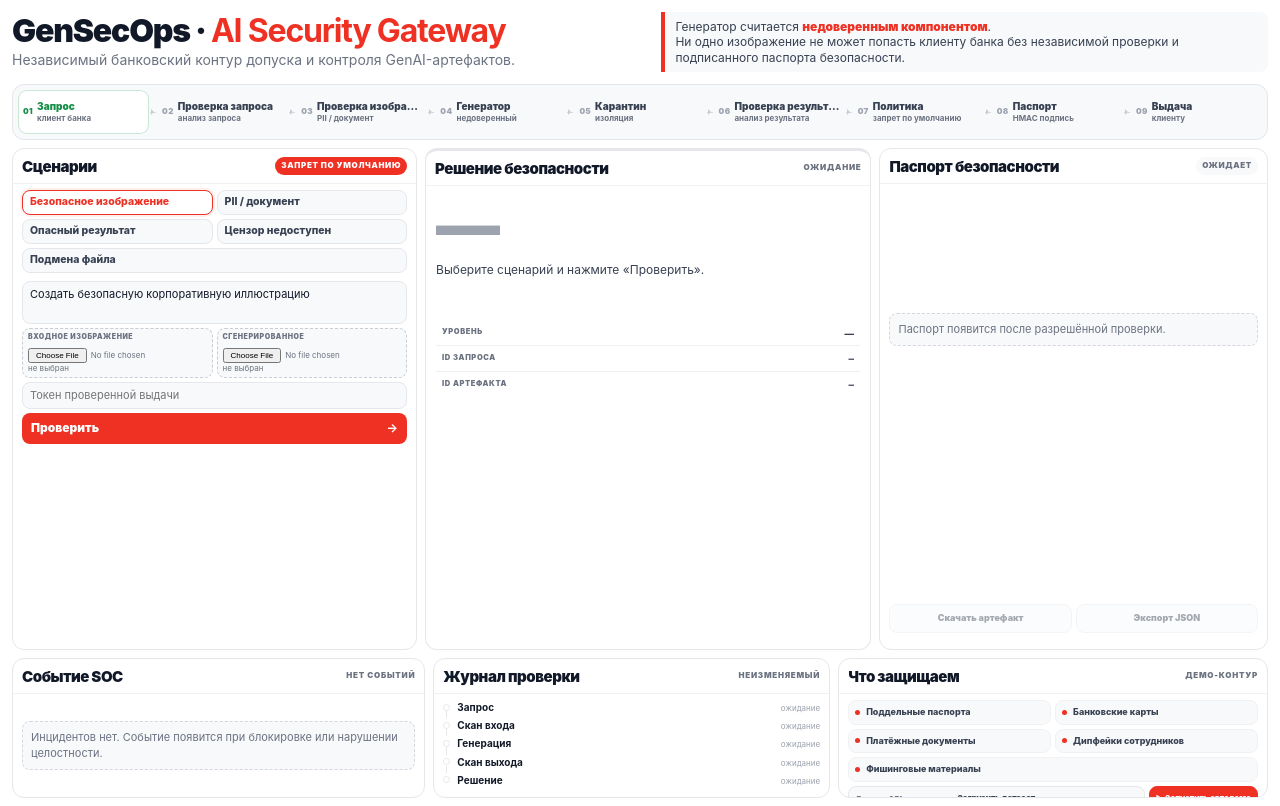
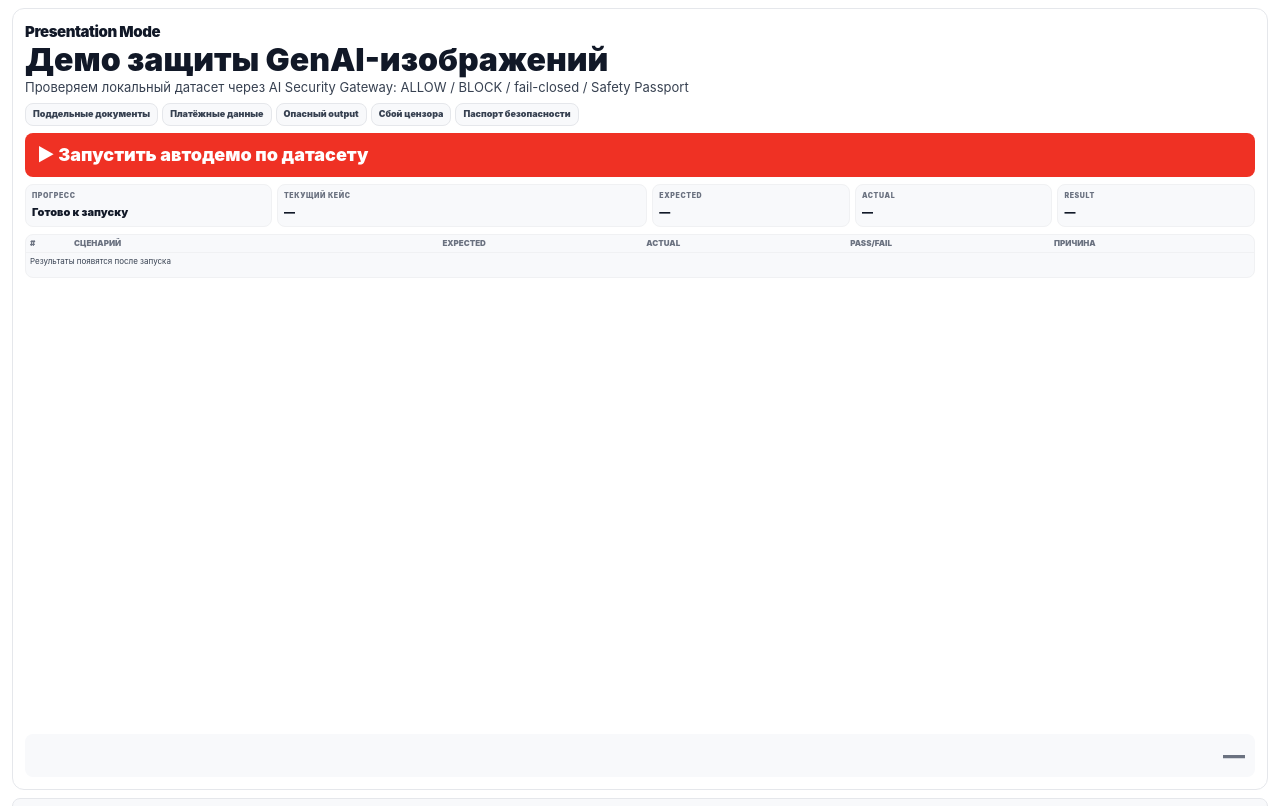
Before and after one commit to wlwlaa/image-censor-module, a FastAPI app: page / in a window 1280 px wide. Shown: the part 40-846 px from the top of the page. Run offline with FastAPI, Linux system fonts and the light colour scheme; parts of the project's set-up code (start-up, migrations or seed data) failed here and were passed over.

Commit message:
Connect frontend to backend demo endpoints

```diff
--- a/app/static/app.js
+++ b/app/static/app.js
@@ -21,11 +21,14 @@ const socBody = document.querySelector("#soc-body");
 const apiDemoImage = document.querySelector("#api-demo-image");
 const apiDemoButton = document.querySelector("#api-demo-button");
 const apiDemoResult = document.querySelector("#api-demo-result");
-const datasetLoadButton = document.querySelector("#dataset-load-button");
 const datasetDemoButton = document.querySelector("#dataset-demo-button");
 const datasetProgress = document.querySelector("#dataset-progress");
 const datasetResults = document.querySelector("#dataset-results");
 const datasetSummary = document.querySelector("#dataset-summary");
+const datasetCurrentCase = document.querySelector("#dataset-current-case");
+const datasetCurrentExpected = document.querySelector("#dataset-current-expected");
+const datasetCurrentActual = document.querySelector("#dataset-current-actual");
+const datasetCurrentResult = document.querySelector("#dataset-current-result");
 
 // ===== State =====
 let activePreset = "safe";
@@ -99,6 +102,70 @@ const DETECTOR_LABELS = {
   ocr_pii_guard: "PII-анализ",
   output_guard: "проверка результата",
 };
+
+// ===== Backend API client =====
+function userMessage(value) {
+  const text = String(value || "");
+  if (!text) return "Backend вернул ошибку.";
+  if (text.includes("Failed to fetch") || text.includes("NetworkError")) return "Backend недоступен.";
+  if (text.includes("manifest.json")) return "Manifest датасета некорректен.";
+  if (text.includes("Dataset file not found")) return "Файл из manifest не найден.";
+  if (text.includes("OPENROUTER_API_KEY is not configured")) return "API demo unavailable: OPENROUTER_API_KEY is not configured";
+  if (text.includes("No module named") || text.includes("not installed")) return "Heavy dependencies are not installed.";
+  return text;
+}
+
+async function parseJson(response) {
+  const payload = await response.json().catch(() => ({}));
+  if (!response.ok) {
+    throw new Error(userMessage(payload.detail || payload.reason || `HTTP ${response.status}`));
+  }
+  return payload;
+}
+
+async function apiGetDataset() {
+  try {
+    return parseJson(await fetch("/demo-dataset"));
+  } catch (error) {
+    throw new Error(userMessage(error.message));
+  }
+}
+
+async function apiRunDataset() {
+  try {
+    return parseJson(await fetch("/demo-dataset/run", { method: "POST" }));
+  } catch (error) {
+    throw new Error(userMessage(error.message));
+  }
+}
+
+async function apiModerate(formData) {
+  try {
+    return parseJson(await fetch("/v1/moderate", { method: "POST", body: formData }));
+  } catch (error) {
+    throw new Error(userMessage(error.message));
+  }
+}
+
+async function apiUploadImage(file) {
+  const body = new FormData();
+  body.append("file", file, file.name);
+  try {
+    return parseJson(await fetch("/upload-image", { method: "POST", body }));
+  } catch (error) {
+    throw new Error(userMessage(error.message));
+  }
+}
+
+async function apiCheckLlamaGuard(file) {
+  const body = new FormData();
+  body.append("file", file, file.name);
+  try {
+    return parseJson(await fetch("/llama-guard/check-image", { method: "POST", body }));
+  } catch (error) {
+    throw new Error(userMessage(error.message));
+  }
+}
 
 // ===== Helpers =====
 function pngFile(name) {
@@ -461,10 +528,7 @@ form.addEventListener("submit", async event => {
   if (actualGenerated) body.append("generated_image", actualGenerated, actualGenerated.name);
 
   try {
-    const response = await fetch("/v1/moderate", { method: "POST", body });
-    const payload = await response.json().catch(() => ({}));
-    if (!response.ok) throw new Error(`HTTP ${response.status}. ${payload.detail || "Сбой проверки"}`);
-    showPayload(payload);
+    showPayload(await apiModerate(body));
   } catch (e) {
     showError(e.message);
   } finally {
@@ -474,8 +538,9 @@ form.addEventListener("submit", async event => {
 });
 
 function renderDatasetRows(rows) {
-  datasetResults.innerHTML = rows.map(item => `
+  datasetResults.innerHTML = rows.map((item, index) => `
     <tr class="${item.passed ? "pass" : "fail"}">
+      <td>${index + 1}</td>
       <td>${esc(item.title)}</td>
       <td>${esc(item.expected_decision)}</td>
       <td>${esc(item.actual_decision)}</td>
@@ -490,69 +555,71 @@ function sleep(ms) {
 }
 
 async function loadDatasetManifest() {
-  datasetLoadButton.disabled = true;
-  datasetProgress.textContent = "загрузка manifest";
+  datasetProgress.textContent = "Загрузка manifest";
   try {
-    const response = await fetch("/demo-dataset");
-    const payload = await response.json().catch(() => ({}));
-    if (!response.ok) throw new Error(`HTTP ${response.status}. ${payload.detail || "Не удалось загрузить датасет"}`);
-    datasetResults.innerHTML = (payload.cases || []).map(item => `
+    const payload = await apiGetDataset();
+    datasetResults.innerHTML = (payload.cases || []).map((item, index) => `
       <tr>
+        <td>${index + 1}</td>
         <td>${esc(item.title)}</td>
         <td>${esc(item.expected_decision)}</td>
         <td>—</td>
         <td>—</td>
         <td title="${esc(item.description)}">${esc(item.description || "ожидает запуска")}</td>
       </tr>
-    `).join("") || `<tr><td colspan="5">manifest пуст</td></tr>`;
-    datasetProgress.textContent = `загружено: ${payload.count || 0} кейсов`;
-    datasetSummary.textContent = "ожидает запуска";
+    `).join("") || `<tr><td colspan="6">manifest пуст</td></tr>`;
+    datasetProgress.textContent = `Готово: ${payload.count || 0} кейсов`;
+    datasetSummary.textContent = "Ожидает запуска";
+    datasetSummary.dataset.state = "";
     return payload;
   } catch (e) {
-    datasetProgress.textContent = `ошибка: ${e.message}`;
-    datasetSummary.textContent = "FAIL";
-    datasetResults.innerHTML = `<tr class="fail"><td colspan="5">${esc(e.message)}</td></tr>`;
+    datasetProgress.textContent = `Ошибка: ${e.message}`;
+    datasetSummary.textContent = "Автодемо завершено: FAIL";
+    datasetSummary.dataset.state = "fail";
+    datasetResults.innerHTML = `<tr class="fail"><td colspan="6">${esc(e.message)}</td></tr>`;
     throw e;
-  } finally {
-    datasetLoadButton.disabled = false;
   }
 }
 
-datasetLoadButton.addEventListener("click", () => {
-  loadDatasetManifest().catch(() => {});
-});
-
 datasetDemoButton.addEventListener("click", async () => {
   datasetDemoButton.disabled = true;
-  datasetLoadButton.disabled = true;
-  datasetDemoButton.textContent = "Автодемо…";
-  datasetSummary.textContent = "выполняется";
+  datasetDemoButton.textContent = "Автодемо выполняется…";
+  datasetSummary.textContent = "Автодемо выполняется";
+  datasetSummary.dataset.state = "";
+  datasetCurrentCase.textContent = "—";
+  datasetCurrentExpected.textContent = "—";
+  datasetCurrentActual.textContent = "—";
+  datasetCurrentResult.textContent = "—";
+  datasetCurrentResult.dataset.state = "";
   try {
     const info = await loadDatasetManifest();
-    datasetLoadButton.disabled = true;
-    datasetProgress.textContent = `шаг 0/${info.count || 0}`;
+    datasetProgress.textContent = `Шаг 0/${info.count || 0}`;
 
-    const response = await fetch("/demo-dataset/run", { method: "POST" });
-    const payload = await response.json().catch(() => ({}));
-    if (!response.ok) throw new Error(`HTTP ${response.status}. ${payload.detail || "Сбой автодемо"}`);
+    const payload = await apiRunDataset();
 
     const rows = [];
     for (const item of payload.results || []) {
       rows.push(item);
       renderDatasetRows(rows);
-      datasetProgress.textContent = `шаг ${rows.length}/${payload.count}`;
+      datasetProgress.textContent = `Шаг ${rows.length}/${payload.count}`;
+      datasetCurrentCase.textContent = item.title || "—";
+      datasetCurrentExpected.textContent = item.expected_decision || "—";
+      datasetCurrentActual.textContent = item.actual_decision || "—";
+      datasetCurrentResult.textContent = item.passed ? "PASS" : "FAIL";
+      datasetCurrentResult.dataset.state = item.passed ? "pass" : "fail";
       await sleep(1200);
     }
-    datasetProgress.textContent = `готово: ${payload.passed}/${payload.count} PASS`;
-    datasetSummary.textContent = payload.passed === payload.count ? "PASS" : "FAIL";
+    datasetProgress.textContent = `Готово: ${payload.count}/${payload.count}`;
+    datasetSummary.textContent = `Автодемо завершено: ${payload.passed}/${payload.count} PASS`;
+    datasetSummary.dataset.state = payload.passed === payload.count ? "pass" : "fail";
   } catch (e) {
-    datasetProgress.textContent = `ошибка: ${e.message}`;
-    datasetSummary.textContent = "FAIL";
-    datasetResults.innerHTML = `<tr class="fail"><td colspan="5">${esc(e.message)}</td></tr>`;
+    datasetProgress.textContent = `Ошибка: ${e.message}`;
+    datasetSummary.textContent = "Автодемо завершено: FAIL";
+    datasetSummary.dataset.state = "fail";
+    datasetResults.innerHTML = `<tr class="fail"><td colspan="6">${esc(e.message)}</td></tr>`;
   } finally {
     datasetDemoButton.disabled = false;
-    datasetLoadButton.disabled = false;
-    datasetDemoButton.textContent = "▶ Запустить автодемо";
+    datasetDemoButton.textContent = "▶ Запустить автодемо по датасету";
   }
 });
 
@@ -565,13 +632,11 @@ apiDemoButton.addEventListener("click", async () => {
   apiDemoButton.disabled = true;
   apiDemoButton.textContent = "API…";
   setApiDemoResult("Проверка…");
-  const body = new FormData();
-  body.append("file", file, file.name);
   try {
-    const response = await fetch("/upload-image", { method: "POST", body });
-    const payload = await response.json().catch(() => ({}));
-    if (!response.ok) throw new Error(`HTTP ${response.status}. ${payload.detail || "Сбой API demo"}`);
-    setApiDemoResult(payload, payload.status === "success" ? "success" : payload.status === "unavailable" ? "" : "error");
+    const upload = await apiUploadImage(file);
+    const llamaGuard = await apiCheckLlamaGuard(file);
+    const state = upload.status === "success" ? "success" : upload.status === "unavailable" || llamaGuard.status === "unavailable" ? "" : "error";
+    setApiDemoResult({ upload_image: upload, llama_guard_check_image: llamaGuard }, state);
   } catch (e) {
     setApiDemoResult(e.message, "error");
   } finally {
--- a/app/static/index.html
+++ b/app/static/index.html
@@ -24,6 +24,56 @@
     </header>
 
     <main>
+      <section class="presentation-demo">
+        <div class="presentation-head">
+          <p class="eyebrow">Presentation Mode</p>
+          <h1>Демо защиты GenAI-изображений</h1>
+          <p>Проверяем локальный датасет через AI Security Gateway: ALLOW / BLOCK / fail-closed / Safety Passport</p>
+        </div>
+        <ul class="presentation-protect">
+          <li>Поддельные документы</li>
+          <li>Платёжные данные</li>
+          <li>Опасный output</li>
+          <li>Сбой цензора</li>
+          <li>Паспорт безопасности</li>
+        </ul>
+        <button class="presentation-run" id="dataset-demo-button" type="button">▶ Запустить автодемо по датасету</button>
+        <section class="presentation-status">
+          <div>
+            <span>Прогресс</span>
+            <strong id="dataset-progress">Готово к запуску</strong>
+          </div>
+          <div>
+            <span>Текущий кейс</span>
+            <strong id="dataset-current-case">—</strong>
+          </div>
+          <div>
+            <span>Expected</span>
+            <strong id="dataset-current-expected">—</strong>
+          </div>
+          <div>
+            <span>Actual</span>
+            <strong id="dataset-current-actual">—</strong>
+          </div>
+          <div>
+            <span>Result</span>
+            <strong id="dataset-current-result">—</strong>
+          </div>
+        </section>
+        <table class="dataset-table presentation-table">
+          <thead>
+            <tr><th>#</th><th>Сценарий</th><th>Expected</th><th>Actual</th><th>PASS/FAIL</th><th>Причина</th></tr>
+          </thead>
+          <tbody id="dataset-results">
+            <tr><td colspan="6">Результаты появятся после запуска</td></tr>
+          </tbody>
+        </table>
+        <div class="presentation-summary" id="dataset-summary">—</div>
+      </section>
+
+      <details class="advanced-demo">
+        <summary>Расширенный ручной режим</summary>
+        <div class="advanced-content">
           <!-- HEADER -->
           <section class="hero">
             <div class="hero-title">
@@ -179,20 +229,6 @@
             <li><span class="dot-red"></span>Дипфейки сотрудников</li>
             <li><span class="dot-red"></span>Фишинговые материалы</li>
           </ul>
-          <div class="dataset-demo-box">
-            <button class="primary-ghost dataset-load-button" id="dataset-load-button" type="button">Загрузить датасет</button>
-            <button class="primary-ghost dataset-demo-button" id="dataset-demo-button" type="button">▶ Запустить автодемо</button>
-            <div class="dataset-progress" id="dataset-progress">готово к запуску</div>
-            <table class="dataset-table">
-              <thead>
-                <tr><th>Сценарий</th><th>Expected</th><th>Actual</th><th>PASS</th><th>Reason</th></tr>
-              </thead>
-              <tbody id="dataset-results">
-                <tr><td colspan="5">результаты появятся после запуска</td></tr>
-              </tbody>
-            </table>
-            <div class="dataset-summary" id="dataset-summary">—</div>
-          </div>
           <details class="manual-api-box">
             <summary>Ручная API-проверка</summary>
             <label class="upload api-upload">
@@ -204,6 +240,8 @@
           </details>
         </article>
       </section>
+        </div>
+      </details>
     </main>
     <script src="/static/app.js" defer></script>
   </body>
--- a/app/static/styles.css
+++ b/app/static/styles.css
@@ -83,6 +83,133 @@ main {
   max-width: 1600px;
   margin: 0 auto;
   padding: 14px 20px 16px;
+  display: flex;
+  flex-direction: column;
+  gap: var(--gap);
+  overflow: auto;
+}
+.presentation-demo {
+  min-height: min(720px, calc(100vh - 84px));
+  display: grid;
+  grid-template-rows: auto auto auto auto minmax(150px, 1fr) auto;
+  gap: 12px;
+  padding: 22px;
+  border: 1px solid var(--line);
+  border-radius: var(--radius);
+  background: #fff;
+}
+.presentation-head h1 {
+  margin: 2px 0 8px;
+  color: var(--ink);
+  font-size: clamp(34px, 4vw, 56px);
+  font-weight: 950;
+  line-height: 0.98;
+}
+.presentation-head p:last-child {
+  max-width: 980px;
+  margin: 0;
+  color: var(--ink-2);
+  font-size: 18px;
+  line-height: 1.3;
+}
+.presentation-protect {
+  margin: 0;
+  padding: 0;
+  display: flex;
+  flex-wrap: wrap;
+  gap: 8px;
+  list-style: none;
+}
+.presentation-protect li {
+  padding: 6px 10px;
+  border: 1px solid var(--line);
+  border-radius: var(--radius-sm);
+  background: var(--soft);
+  color: var(--ink-2);
+  font-size: 13px;
+  font-weight: 900;
+}
+.presentation-run {
+  min-height: 64px;
+  padding: 14px 20px;
+  border-radius: var(--radius-sm);
+  background: var(--red);
+  color: #fff;
+  font-size: clamp(22px, 2.2vw, 30px);
+  font-weight: 950;
+  text-align: left;
+}
+.presentation-run:hover:not(:disabled) { background: var(--red-deep); }
+.presentation-run:disabled { cursor: wait; opacity: 0.68; }
+.presentation-status {
+  display: grid;
+  grid-template-columns: 1.2fr 2fr repeat(3, minmax(110px, 0.8fr));
+  gap: 8px;
+}
+.presentation-status div {
+  min-width: 0;
+  padding: 10px;
+  border: 1px solid var(--line-soft);
+  border-radius: var(--radius-sm);
+  background: var(--soft);
+}
+.presentation-status span {
+  display: block;
+  color: var(--muted);
+  font-size: 10px;
+  font-weight: 900;
+  letter-spacing: 0.6px;
+  text-transform: uppercase;
+}
+.presentation-status strong {
+  display: block;
+  overflow: hidden;
+  margin-top: 4px;
+  color: var(--ink);
+  font-size: 16px;
+  font-weight: 950;
+  text-overflow: ellipsis;
+  white-space: nowrap;
+}
+.presentation-status strong[data-state="pass"] { color: var(--green); }
+.presentation-status strong[data-state="fail"] { color: var(--red); }
+.presentation-table {
+  max-height: none;
+  min-height: 0;
+  font-size: 13px;
+}
+.presentation-table th, .presentation-table td { padding: 8px 10px; }
+.presentation-table th:nth-child(1), .presentation-table td:nth-child(1) { width: 44px; }
+.presentation-table th:nth-child(2), .presentation-table td:nth-child(2) { width: 30%; }
+.presentation-summary {
+  min-height: 54px;
+  padding: 10px 14px;
+  display: flex;
+  align-items: center;
+  justify-content: flex-end;
+  border-radius: var(--radius-sm);
+  background: var(--soft);
+  color: var(--muted);
+  font-size: clamp(24px, 3vw, 42px);
+  font-weight: 950;
+}
+.presentation-summary[data-state="pass"] { color: var(--green); background: var(--green-soft); }
+.presentation-summary[data-state="fail"] { color: var(--red); background: var(--red-soft); }
+.advanced-demo {
+  flex-shrink: 0;
+  color: var(--ink-2);
+}
+.advanced-demo > summary {
+  cursor: pointer;
+  padding: 12px 14px;
+  border: 1px solid var(--line);
+  border-radius: var(--radius-sm);
+  background: var(--soft);
+  font-weight: 950;
+}
+.advanced-content {
+  min-height: 760px;
+  margin-top: 12px;
   display: grid;
   grid-template-rows: 96px 80px minmax(0, 1fr) 210px;
   gap: var(--gap);
@@ -413,7 +540,7 @@ textarea:focus, input[type="password"]:focus { border-color: var(--red); backgro
 .dataset-table th, .dataset-table td { padding: 4px 5px; overflow: hidden; text-align: left; text-overflow: ellipsis; white-space: nowrap; }
 .dataset-table th { color: var(--muted); font-weight: 900; text-transform: uppercase; }
 .dataset-table td { border-top: 1px solid var(--line-soft); color: var(--ink-2); }
-.dataset-table tr.pass td:nth-child(4) { color: var(--green); font-weight: 900; }
+.dataset-table tr.pass td:nth-child(5) { color: var(--green); font-weight: 900; }
 .dataset-table tr.fail td:nth-child(4), .dataset-table tr.fail td { color: var(--red); font-weight: 800; }
 .dataset-summary {
   grid-column: 1 / -1;
@@ -461,11 +588,21 @@ textarea:focus, input[type="password"]:focus { border-color: var(--red); backgro
   .product-name { font-size: 11px; }
   .product-tag { font-size: 8px; }
   .status-pill { padding: 4px 7px; font-size: 8.5px; }
-  main {
-    height: calc(100vh - 40px);
-    padding: 8px 12px;
-    grid-template-rows: 68px 56px minmax(0, 1fr) 140px;
-  }
+  main { height: calc(100vh - 40px); padding: 8px 12px; }
+  .presentation-demo { min-height: calc(100vh - 64px); gap: 7px; padding: 12px; }
+  .presentation-head h1 { margin-bottom: 4px; font-size: 32px; }
+  .presentation-head p:last-child { font-size: 13px; }
+  .presentation-protect { gap: 4px; }
+  .presentation-protect li { padding: 4px 7px; font-size: 9px; }
+  .presentation-run { min-height: 44px; padding: 8px 12px; font-size: 18px; }
+  .presentation-status { gap: 5px; grid-template-columns: 1fr 1.5fr repeat(3, 0.8fr); }
+  .presentation-status div { padding: 6px; }
+  .presentation-status span { font-size: 7px; }
+  .presentation-status strong { font-size: 11px; }
+  .presentation-table { font-size: 9px; }
+  .presentation-table th, .presentation-table td { padding: 4px 6px; }
+  .presentation-summary { min-height: 34px; padding: 6px 10px; font-size: 22px; }
+  .advanced-content { min-height: 560px; grid-template-rows: 68px 56px minmax(0, 1fr) 140px; }
   .hero { grid-template-columns: minmax(0, 1.02fr) minmax(420px, 0.98fr); gap: 18px; }
   .hero-title h1 { font-size: 32px; letter-spacing: -1.2px; }
   .hero-sub { margin-top: 5px; font-size: 14px; }
@@ -537,10 +674,14 @@ textarea:focus, input[type="password"]:focus { border-color: var(--red); backgro
 @media (max-width: 900px) {
   body { height: auto; overflow-y: auto; }
   main { height: auto; min-height: calc(100vh - 48px); display: flex; flex-direction: column; }
+  .presentation-demo { min-height: auto; }
+  .presentation-status { grid-template-columns: 1fr 1fr; }
+  .presentation-status div:first-child { grid-column: 1 / -1; }
   .hero { grid-template-columns: 1fr; gap: 10px; }
   .pipeline { min-height: 76px; overflow-x: auto; }
   .pipe-node { min-width: 132px; }
   .grid-main, .grid-bottom { grid-template-columns: 1fr; }
+  .advanced-content { min-height: auto; display: flex; flex-direction: column; }
 }
 @media (max-width: 760px) {
   .topbar { padding: 0 12px; }
```
Lines whose indentation alone changed are shown as unchanged.
